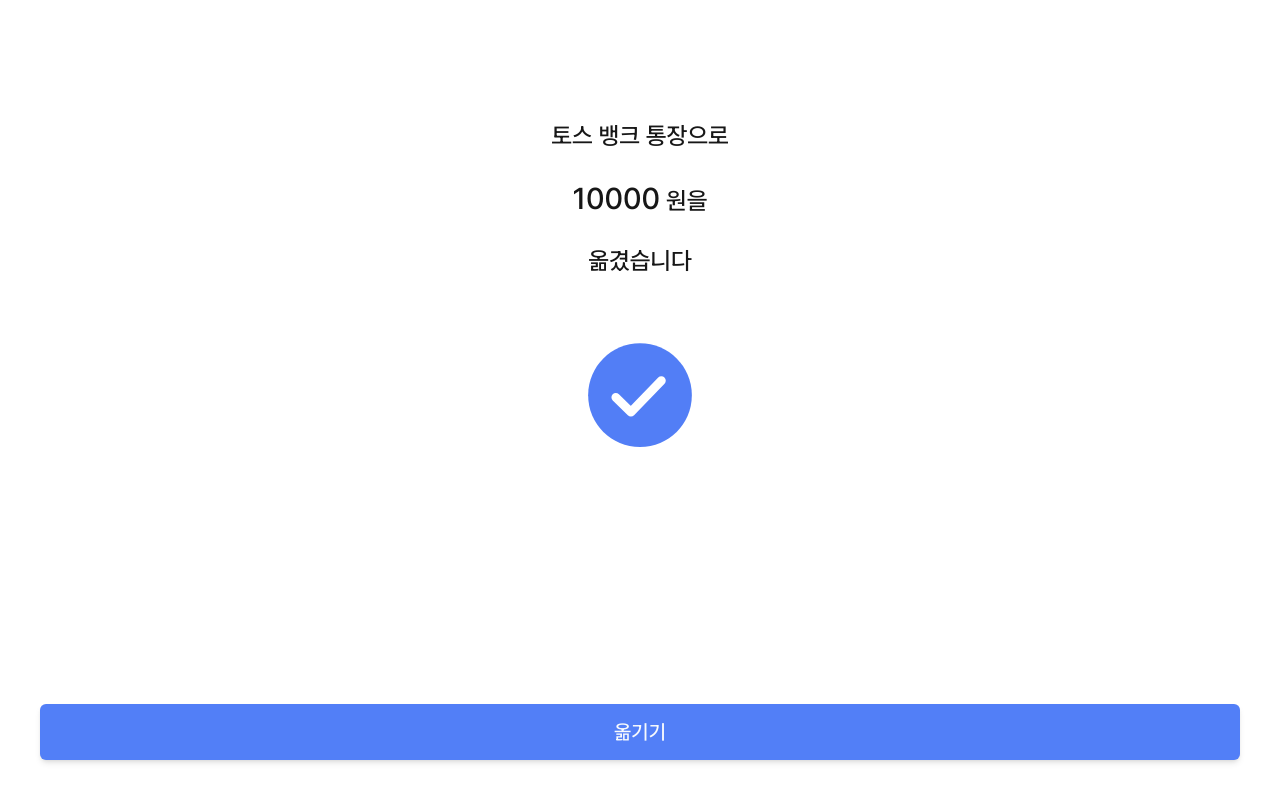
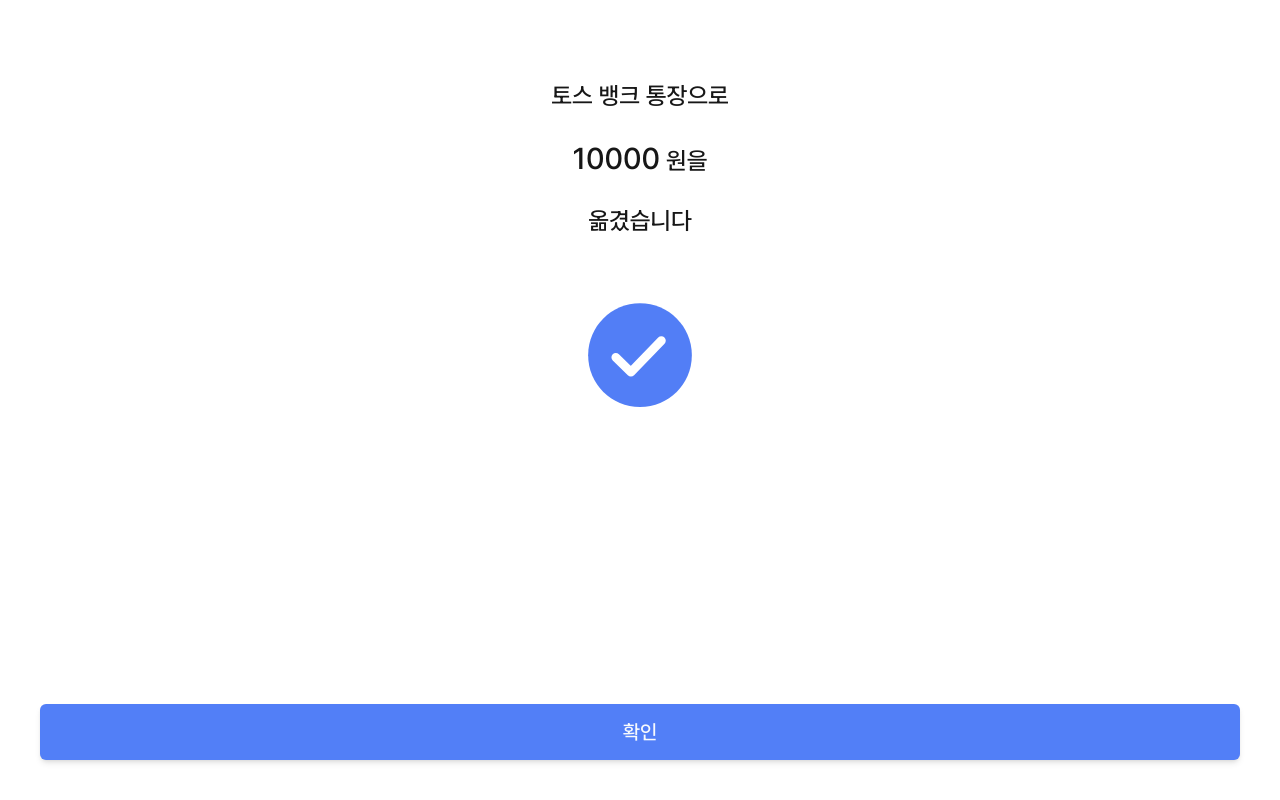
Before and after one commit to woo-ah-hana/woo-ah-hana-web, a Next.js app in the folder woo-ah-hana-web/: page /deposit/complete in a window 1280 px wide. Built offline with nearby package versions, Linux system fonts and the light colour scheme.

Commit message:
[ui] margin 수정

```diff
--- a/woo-ah-hana-web/src/app/(..route)/deposit/check/page.tsx
+++ b/woo-ah-hana-web/src/app/(..route)/deposit/check/page.tsx
@@ -11,7 +11,7 @@ export default function DepositCheck() {
   }
   return (
     <div className='h-screen p-10 flex flex-col justify-between'>
-      <div className='mt-20 text-2xl align-center justify-center text-center flex flex-col gap-4'>
+      <div className='mt-10 text-2xl align-center justify-center text-center flex flex-col gap-4'>
         <h1>토스 뱅크 통장으로</h1>
         <h1>
           <span className='text-3xl'>10000</span> 원을
--- a/woo-ah-hana-web/src/app/(..route)/deposit/complete/page.tsx
+++ b/woo-ah-hana-web/src/app/(..route)/deposit/complete/page.tsx
@@ -8,7 +8,7 @@ const Lottie = dynamic(() => import('react-lottie-player'), { ssr: false });
 export default function DepositComplete() {
   return (
     <div className='h-screen p-10 flex flex-col justify-between'>
-      <div className='mt-20 text-2xl align-center justify-center text-center flex flex-col gap-4'>
+      <div className='mt-10 text-2xl align-center justify-center text-center flex flex-col gap-4'>
         <h1>토스 뱅크 통장으로</h1>
         <h1>
           <span className='text-3xl'>10000</span> 원을
@@ -25,7 +25,7 @@ export default function DepositComplete() {
         </div>
       </div>
       <AchromaticButton className='w-full px-5 h-14 text-xl'>
-        옮기기
+        확인
       </AchromaticButton>
     </div>
   );
--- a/woo-ah-hana-web/src/app/(..route)/deposit/page.tsx
+++ b/woo-ah-hana-web/src/app/(..route)/deposit/page.tsx
@@ -12,8 +12,8 @@ export default function Deposit() {
   }
   return (
     <div className='p-10 h-screen flex flex-col justify-between'>
-      <div className='flex flex-col gap-12'>
-        <div className='border-none shadow-none mt-20'>
+      <div className='flex flex-col gap-10'>
+        <div className='border-none shadow-none mt-10'>
           <h1 className='text-2xl'>
             하나은행 통장<span className='text-lg'>에서</span>
           </h1>
--- a/woo-ah-hana-web/src/app/page.tsx
+++ b/woo-ah-hana-web/src/app/page.tsx
@@ -9,7 +9,9 @@ export default function Home() {
       <div className="justify-items-center">
         <Image src={Logo} alt={"우아하나로고"} width={300} height={300} priority/>
       </div>
-      <LoginForm/>
+      <div className="mb-10">
+        <LoginForm/>
+      </div>
     </div>
   );
 }
--- a/woo-ah-hana-web/src/app/ui/components/bankbook.tsx
+++ b/woo-ah-hana-web/src/app/ui/components/bankbook.tsx
@@ -2,7 +2,6 @@
 
 import React from 'react';
 import { Card, CardContent, CardHeader } from '@/app/ui/molecule/card/card';
-import CardMenu from './card-menu';
 
 type Props = {
   title: string; // 모임통장 이름
@@ -15,7 +14,7 @@ const Bankbook: React.FC<Props> = ({ title, accountNumber, balance }) => (
 style={{
     boxShadow: '2px 5px 8px rgba(0, 0, 0, 0.4)',
   }}
-className='bg-wooahMain text-white'>
+className='bg-wooahMain text-white border-wooahMain'>
     <div className='flex justify-between'>
       <CardHeader>{title}</CardHeader>
       <CardHeader>{accountNumber}</CardHeader>
--- a/woo-ah-hana-web/src/app/ui/components/card-menu.tsx
+++ b/woo-ah-hana-web/src/app/ui/components/card-menu.tsx
@@ -8,11 +8,11 @@ import IconMemory from '../../assets/img/icon-memory.png';
 import IconManagement from '../../assets/img/icon-management.png';
 import IconClosing from '../../assets/img/icon-closing.png';
 import IconFeeCheck from '../../assets/img/icon-fee-check.png';
-import Image from 'next/image';
+import Image, { StaticImageData } from 'next/image';
 
 type MenuItem = {
-  label: string;
-  icon: string;
+  label: React.ReactNode;
+  icon: StaticImageData;
   onClick?: () => void;
 };
 
@@ -86,7 +86,7 @@ const CardMenu: React.FC = () => {
           onClick={item.onClick}
           className='aspect-square flex justify-between p-4 cursor-pointer shadow hover:shadow-lg transition'
         >
-          <div className='flex flex-col w-full text-[20px] font-semibold text-gray-800'>
+          <div className='flex flex-col w-full text-[20px]'>
             <div className='h-1/2'>{item.label}</div>
             <div className='h-1/2 flex justify-end items-end'>
               <Image
```
